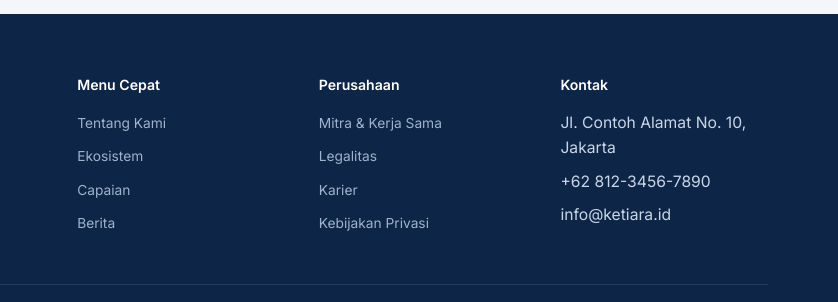
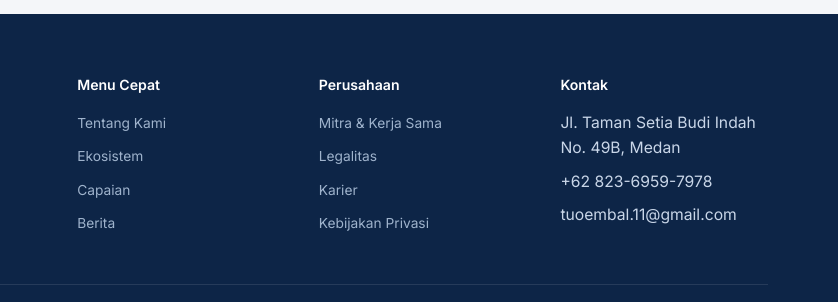
Before and after one commit to Bayu162/ketiara, a plain HTML site: page index.html in a window 1280 px wide. Shown: the part 3376-3678 px from the top of the page, 442-1280 px from the left. Drawn offline with Linux system fonts and the light colour scheme.

Commit message:
Update index.html

```diff
--- a/index.html
+++ b/index.html
@@ -214,9 +214,9 @@
       <div>
         <h5>Kontak</h5>
         <ul>
-          <li>Jl. Contoh Alamat No. 10, Jakarta</li>
-          <li>+62 812-3456-7890</li>
-          <li>info@ketiara.id</li>
+          <li>Jl. Taman Setia Budi Indah No. 49B, Medan</li>
+          <li>+62 823-6959-7978</li>
+          <li>tuoembal.11@gmail.com</li>
         </ul>
       </div>
     </div>
@@ -227,7 +227,7 @@
   </div>
 </footer>
 
-<a href="https://wa.me/6281234567890" class="wa-float" target="_blank" aria-label="Chat WhatsApp"><i class="fa-brands fa-whatsapp"></i></a>
+<a href="https://wa.me/6282369597978" class="wa-float" target="_blank" aria-label="Chat WhatsApp"><i class="fa-brands fa-whatsapp"></i></a>
 <button class="back-top" aria-label="Kembali ke atas">↑</button>
 <script src="assets/js/script.js"></script>
 </body>
```
